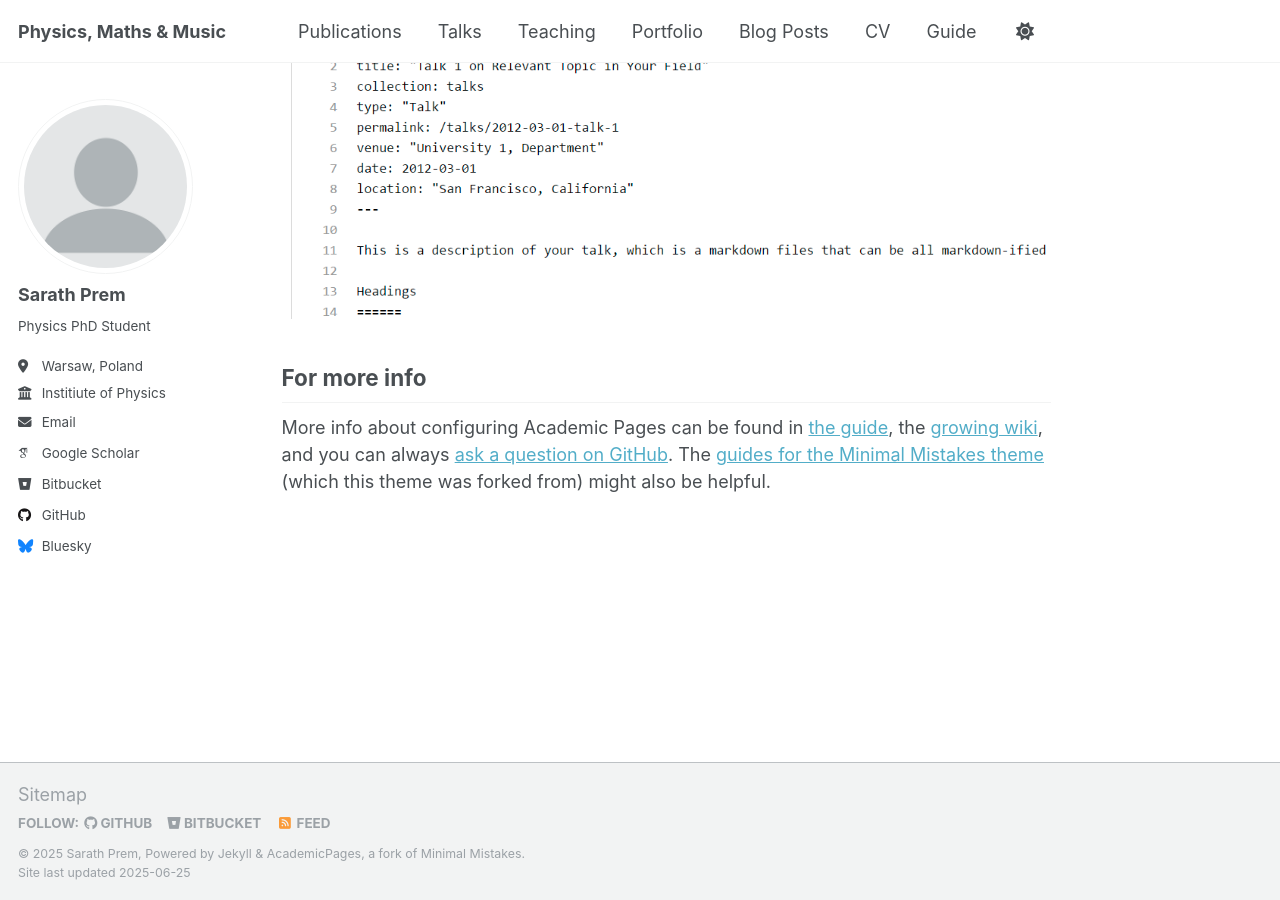
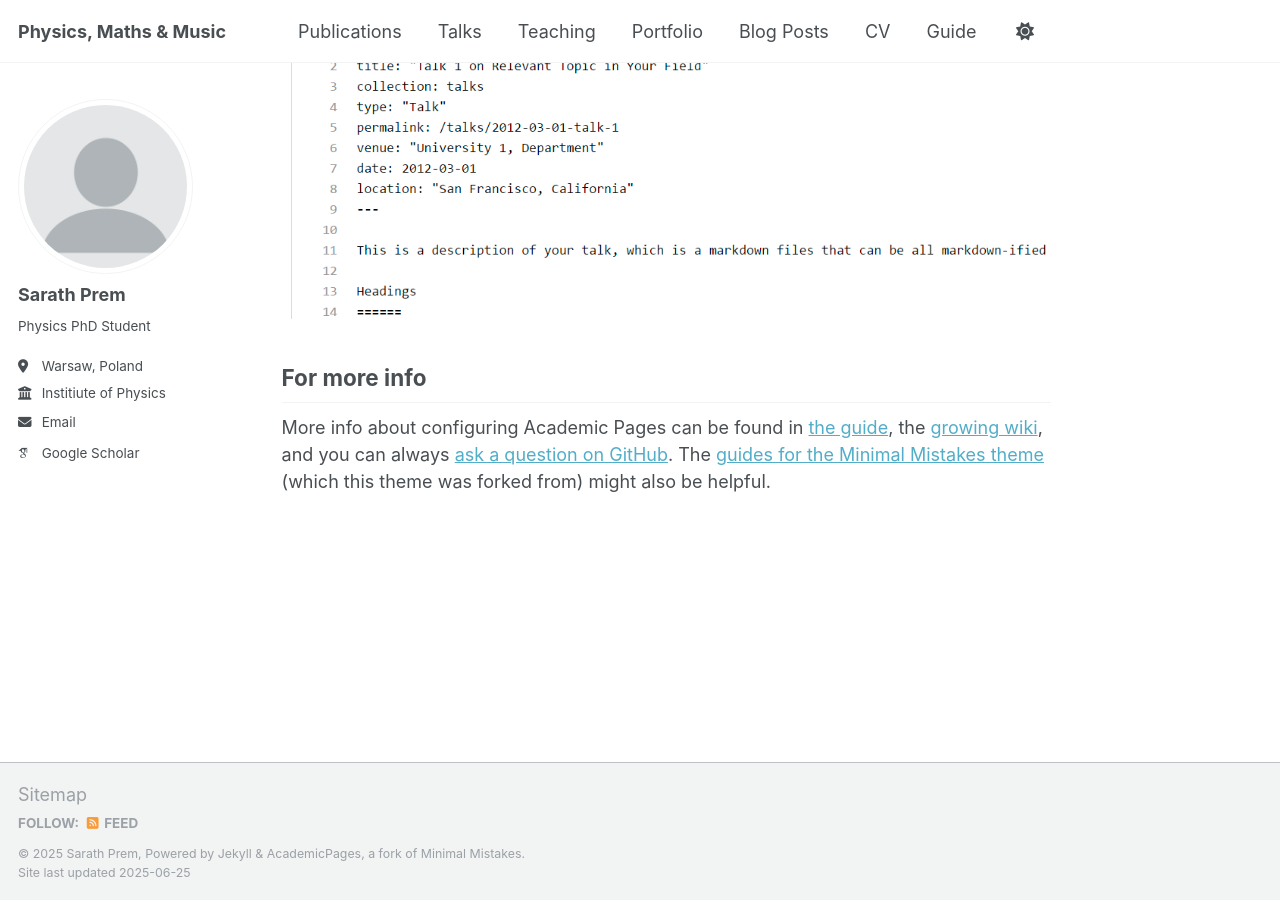
Before and after one commit to Sarath-Prem/Sarath-Prem.github.io, a Jekyll site: the page built from _pages/about.md, in a window 1280 px wide and 900 px high, scrolled down 2636 px. Built offline with Jekyll 4.4.1, drawn with Linux system fonts in a browser that asks for light colours; some web fonts are replaced; part of the change alters nothing that is shown.

Commit message:
Update _config.yml

```diff
--- a/_config.yml
+++ b/_config.yml
@@ -43,15 +43,15 @@ author:
  # scopus           : # URL
 
   # Repositories and software development
-  bitbucket        : "ssds" # Username - Update with your username on the site
+  bitbucket        : # Username - Update with your username on the site
   codepen          : # Username
   dribbble         : # Username
-  github           : "academicpages"
+  github           : # Username
   kaggle           : # Username
   stackoverflow    : # User number or user number and name (i.e., use "1" or "1/jeff-atwood")
 
   # Social media
-  bluesky          : "bsky.app" # Replace this with you Bluesky username
+  bluesky          : # Replace this with you Bluesky username
   facebook         : # Username
   flickr           : # Username
   foursquare       : # Username
```
